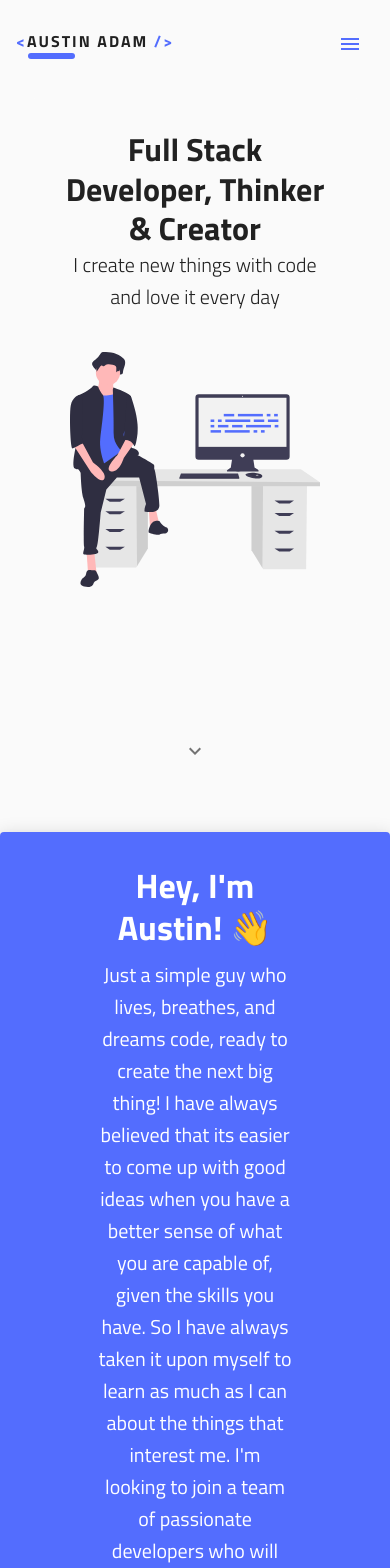
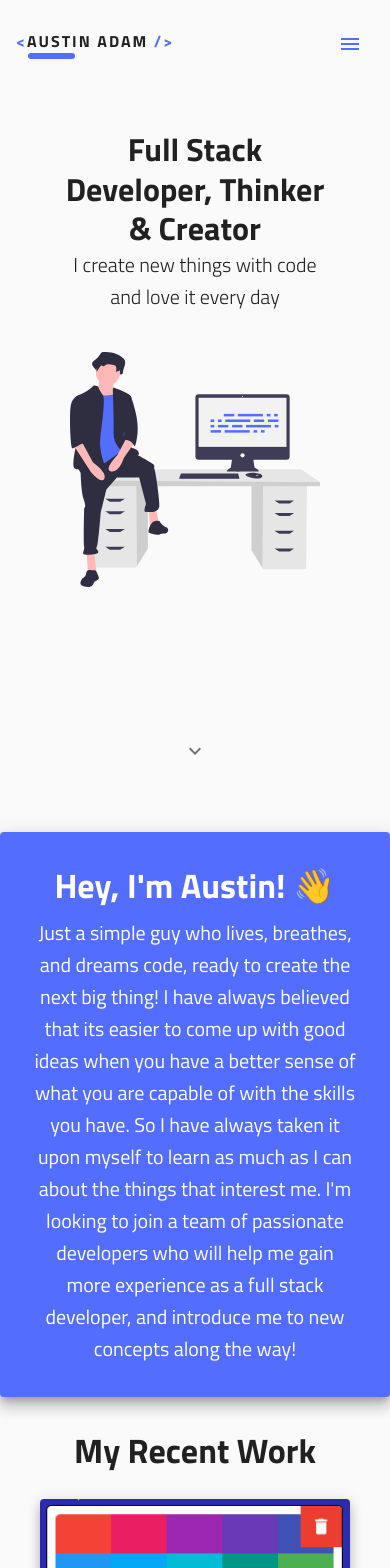
Before and after one commit to Ugikie/Portfolio, a React (Create React App) app: page / in a window 390 px wide. Shown: the top 1568 px of the page. Built offline with nearby package versions, Linux system fonts and the light colour scheme.

Commit message:
Fix wording and make intro paragraph responsive

```diff
--- a/src/components/Intro.js
+++ b/src/components/Intro.js
@@ -32,7 +32,7 @@ const AboutMe = ({ width }) => {
         direction='column'
         className={classes.grid}
       >
-        <Grid item xs={6}>
+        <Grid item xs={10} sm={8} lg={6}>
           <Typography
             style={{ color: 'white', fontWeight: 'bold' }}
             variant='h4'
@@ -51,11 +51,11 @@ const AboutMe = ({ width }) => {
             Just a simple guy who lives, breathes, and dreams code, ready to
             create the next big thing! I have always believed that its easier to
             come up with good ideas when you have a better sense of what you are
-            capable of, given the skills you have. So I have always taken it
-            upon myself to learn as much as I can about the things that interest
-            me. I'm looking to join a team of passionate developers who will
-            help me gain more experience as a full stack developer, and
-            introduce me to new concepts along the way!
+            capable of with the skills you have. So I have always taken it upon
+            myself to learn as much as I can about the things that interest me.
+            I'm looking to join a team of passionate developers who will help me
+            gain more experience as a full stack developer, and introduce me to
+            new concepts along the way!
           </Typography>
         </Grid>
       </Grid>
```
